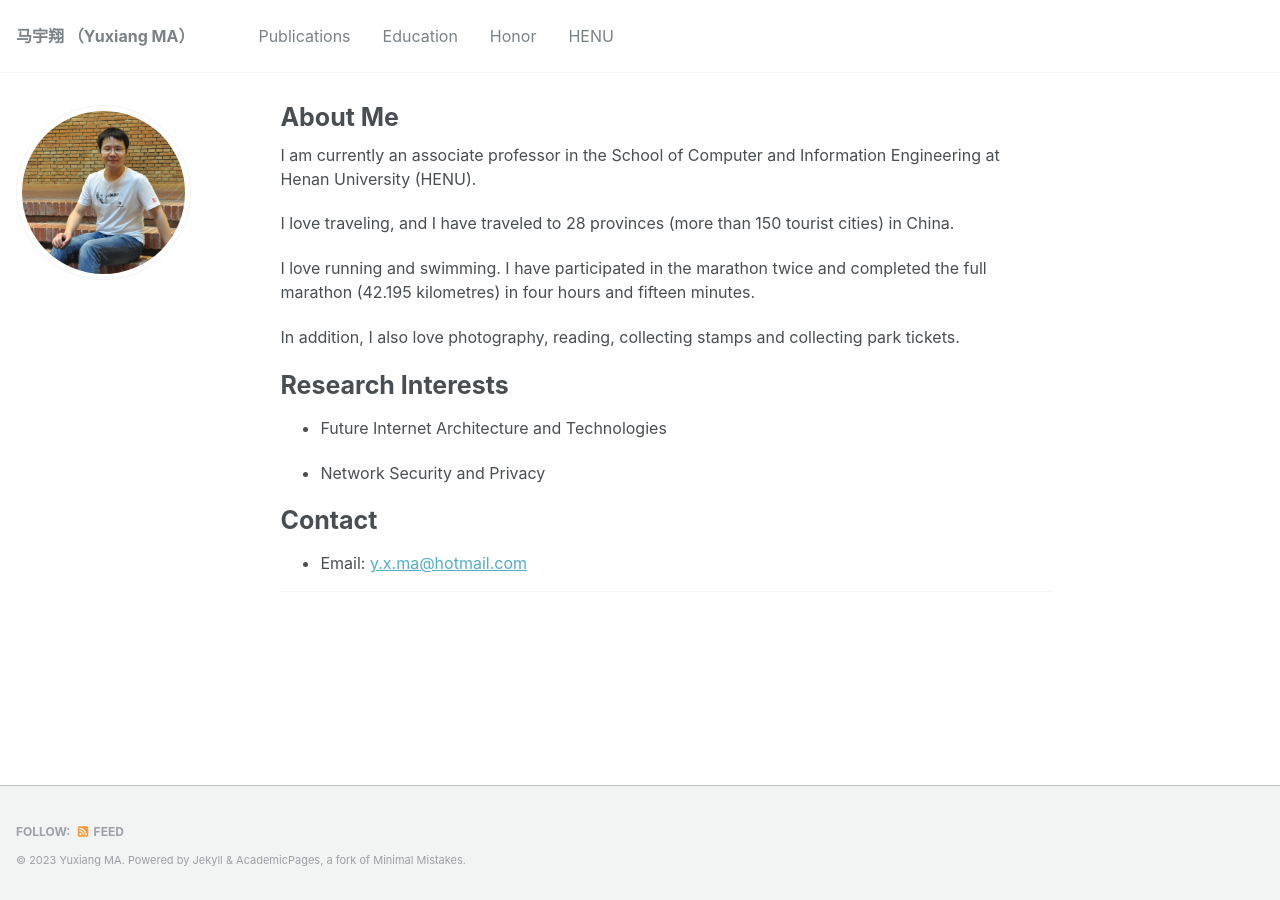
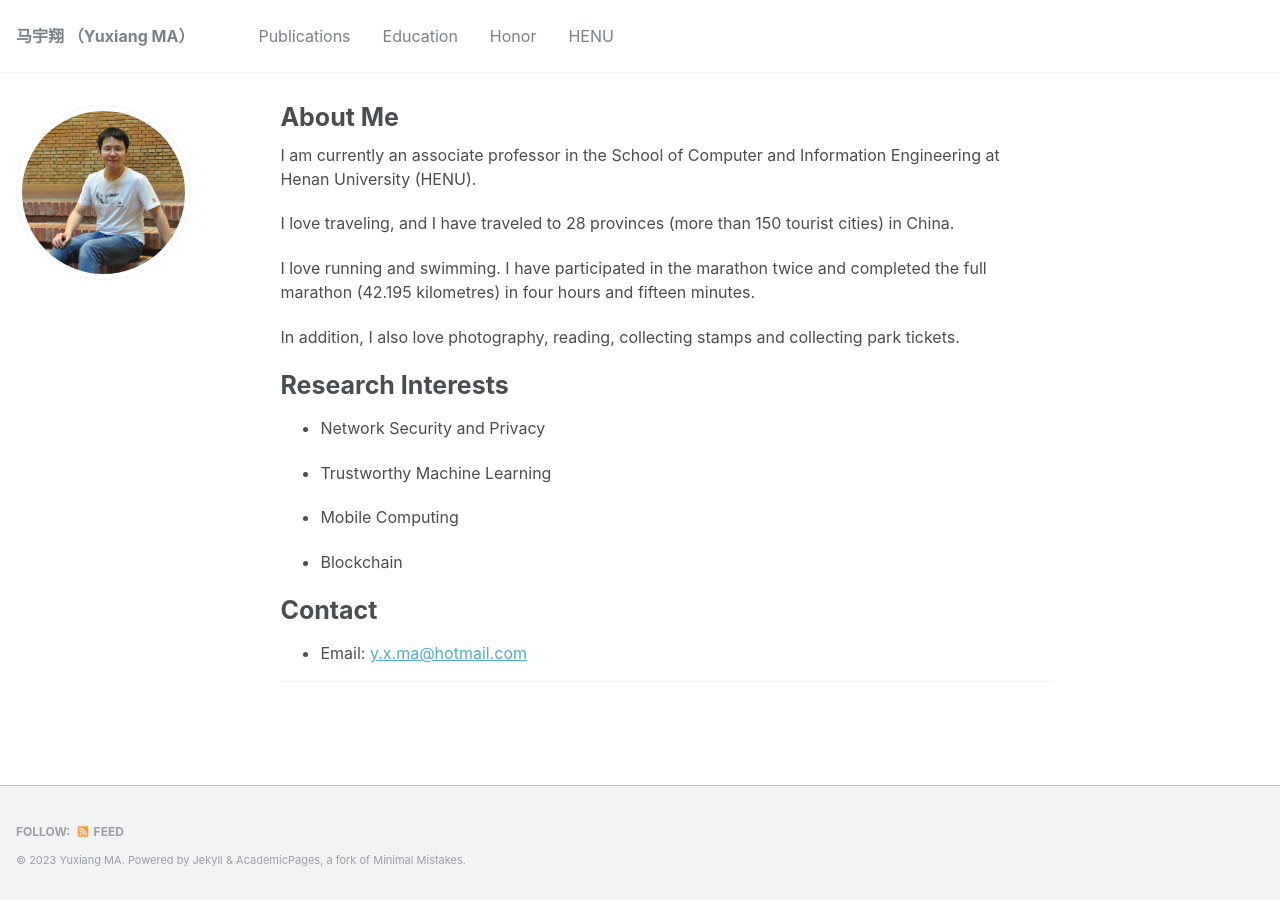
Before and after one commit to MaYuxiang/yuxiang, a Jekyll site: the page built from _pages/about.md, in a window 1280 px wide. Built offline with Jekyll 4.4.1, drawn with Linux system fonts in a browser that asks for light colours.

Commit message:
Update about.md

```diff
--- a/_pages/about.md
+++ b/_pages/about.md
@@ -20,9 +20,13 @@ In addition, I also love photography, reading, collecting stamps and collecting
 Research Interests
 ======
 
-* Future Internet Architecture and Technologies
+* Network Security and Privacy
 
-* Network Security and Privacy
+* Trustworthy Machine Learning
+
+* Mobile Computing
+
+* Blockchain
 
 
 Contact
```
